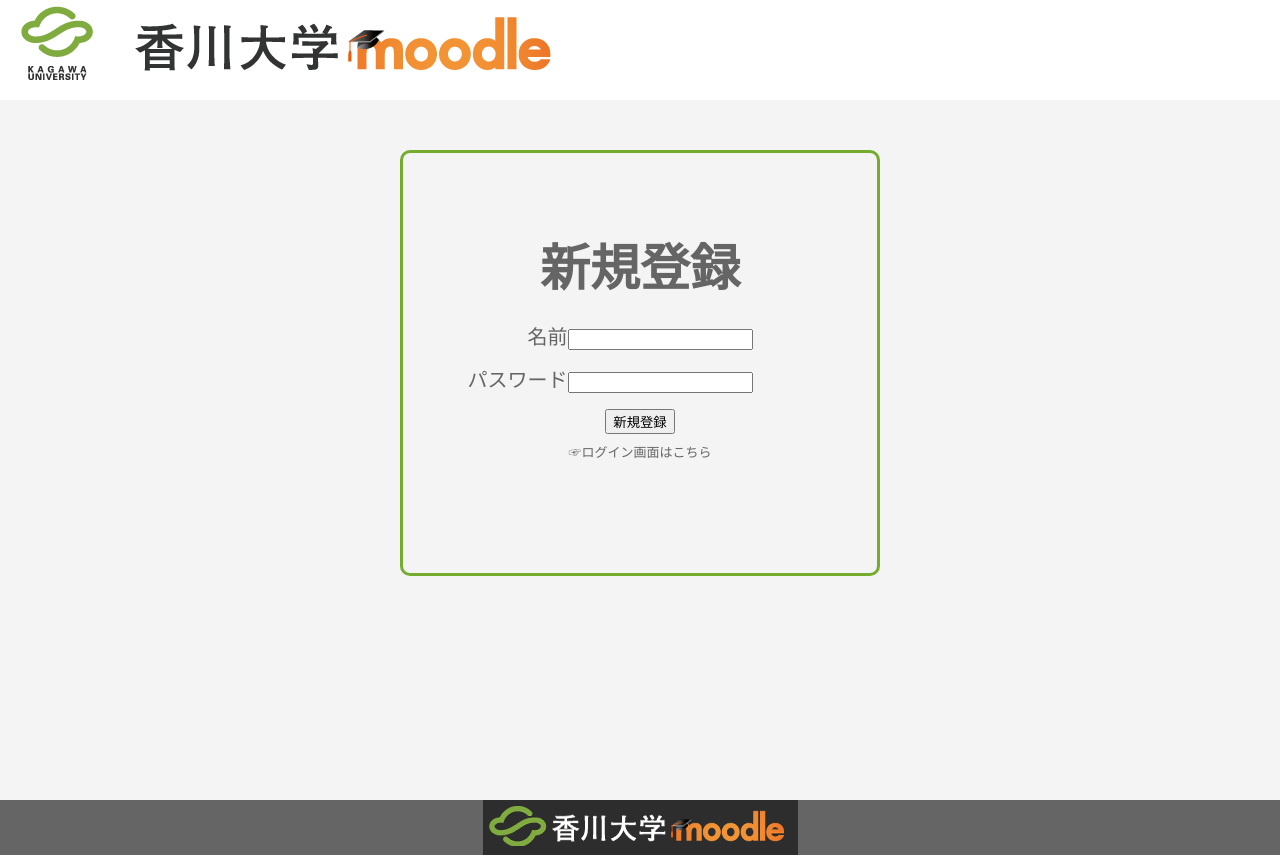
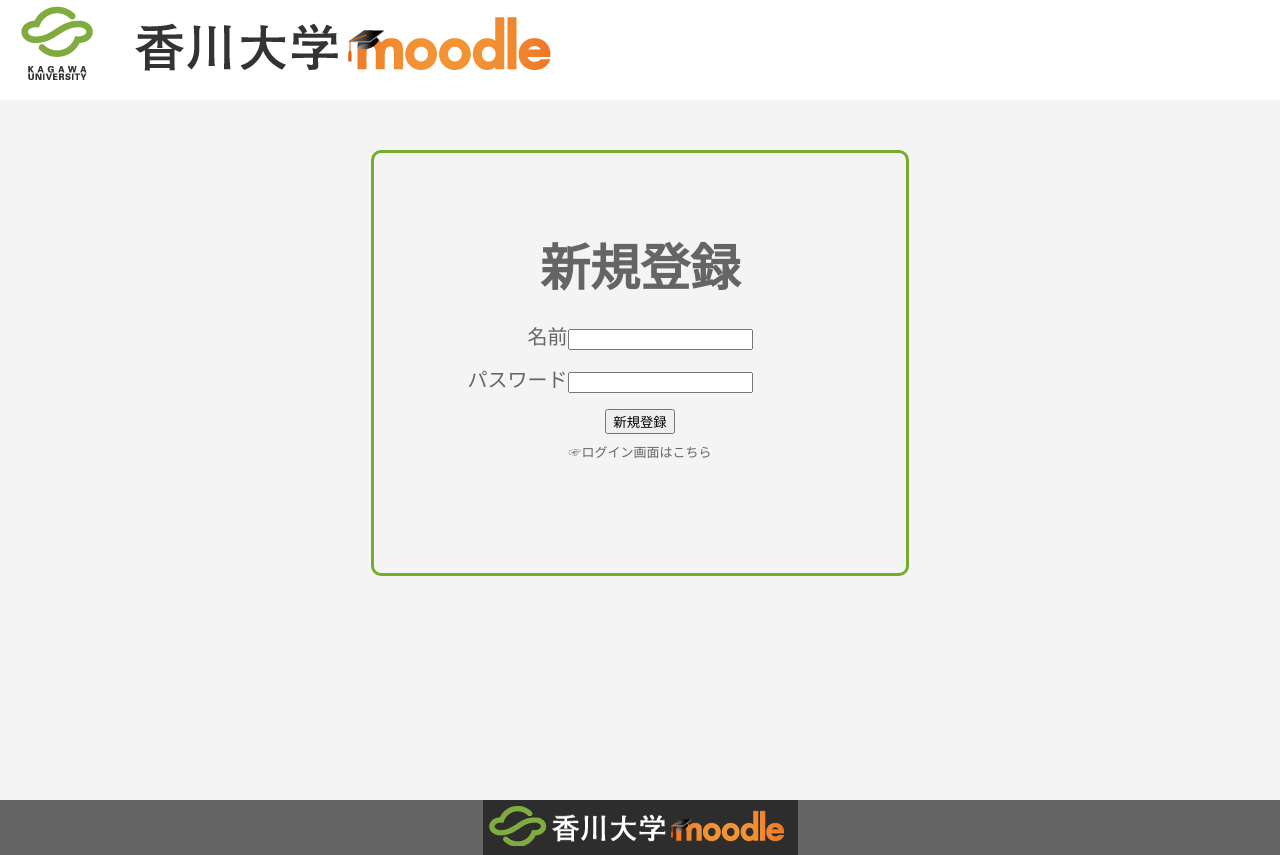
Before and after one commit to Itsukifujita/picon-, a Flask app: page /entry in a window 1280 px wide. Shown: the part 50-905 px from the top of the page. Run offline with Flask 2, Linux system fonts and the light colour scheme; some libraries are stand-ins or nearby versions.

Commit message:
ログイン、新規登録画面完成です

```diff
--- a/static/css/style.css
+++ b/static/css/style.css
@@ -54,10 +54,11 @@
 .box2 {
 	position:relative;
 	top: 50px;
-	/* width: 500px; */
+	margin:  0 auto;
+	width: 500px;
 	height: 250px;
     padding: 85px 1em;
-    margin: 0 400px;
+    /* margin: 0 400px; */
     /* font-weight: bold; */
     /* color: #6091d3;文字色 */
     /* background: #FFF; */
@@ -87,7 +88,7 @@
 .login_pass{
 	margin-right: 75px;
 }
-#login_button{
+#login_button #entry_button{
 	margin-top:10px;
 	/* margin-right: 5px;
 	margin-left: 200px; */
```
